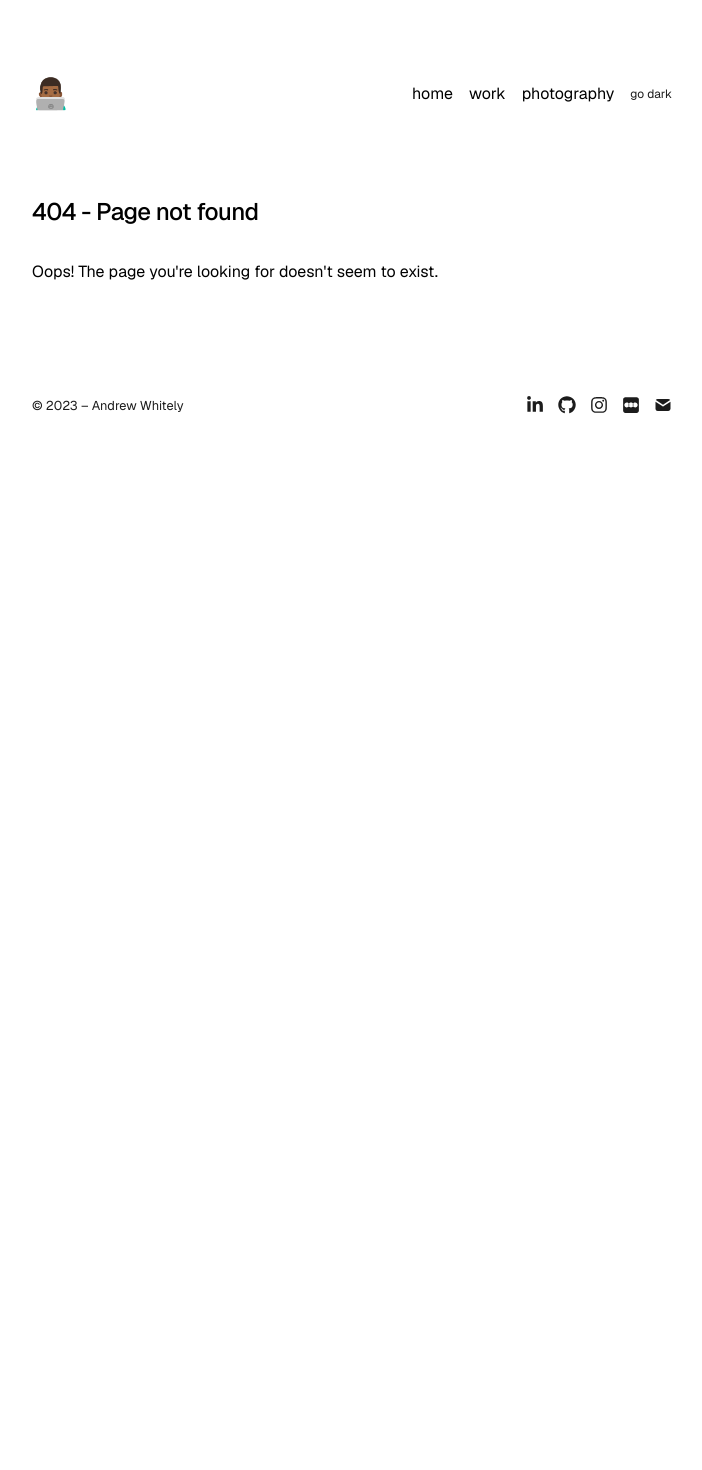
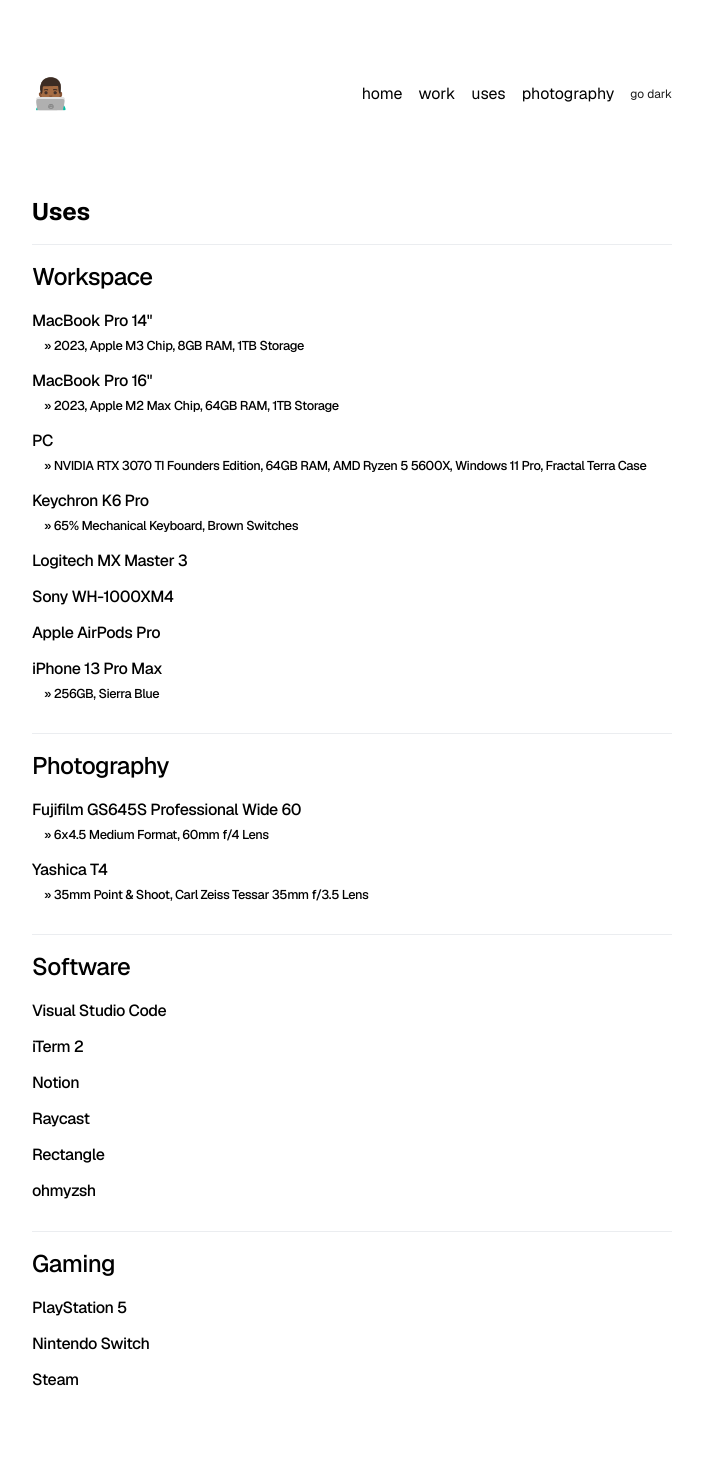
Before and after one commit to minchingtonak/am-works, a Next.js app: page /uses in a window 1280 px wide. Before the commit this address had no page. Shown: the top 1470 px of the page, without its empty margins (288-990 px from the left). Before the commit the page ends 1016 px from the top, so only its background shows below. Built offline with nearby package versions, Linux system fonts and the light colour scheme.

Commit message:
add uses and new styles

```diff
--- a/app/components/nav.tsx
+++ b/app/components/nav.tsx
@@ -4,6 +4,7 @@ import { ThemeSwitch } from './theme-switch';
 const navItems = {
   '/': { name: 'home' },
   '/work': { name: 'work' },
+  '/uses': { name: 'uses' },
 };
 
 export function Navbar() {
--- a/app/global.css
+++ b/app/global.css
@@ -5,6 +5,11 @@
 ::selection {
   background-color: #060402;
   color: #fefefe;
+}
+
+.dark ::selection {
+  background-color: #fefefe;
+  color: #060402;
 }
 
 /* Light theme colors */
@@ -152,7 +157,7 @@ table {
 
 @media (prefers-color-scheme: dark) {
   ::selection {
-    background-color: #fefefe;
-    color: #060402;
+    background-color: #060402;
+    color: #fefefe;
   }
 }
--- a/app/page.tsx
+++ b/app/page.tsx
@@ -2,16 +2,26 @@ export default function Page() {
   return (
     <section>
       <div className='prose prose-neutral dark:prose-invert'>
-        <p>
-          <span className='text-2xl font-medium tracking-tight '>
-            Andrew Whitely
-          </span>{' '}
-          is a software engineer currently located in Charlotte, North Carolina.
+        <p className='text-2xl font-bold tracking-tight'>
+          Hey, I'm <mark className='text-[#B95B54] bg-transparent'>Andrew</mark>{' '}
+          &mdash; a{' '}
+          <mark className='text-[#B95B54] bg-transparent'>
+            product-focused, fullstack software engineer
+          </mark>{' '}
+          and{' '}
+          <mark className='text-[#B95B54] bg-transparent'>
+            chronic hobbyist
+          </mark>{' '}
+          based in Charlotte, North Carolina.
         </p>
         <p>
-          I like making things that will improve people's interactions with the
-          things that they use daily. I'm passionate about technology,
-          photography, movies, and a slew of other interests and hobbies.
+          I’m passionate about building solutions that improve how people
+          interact with the technology that they use daily. I’ve had the
+          privilege to work in various industries and build a variety of
+          products. With a creative approach to my work, I focus on user
+          experience and visual design to bring a thoughtful touch to the
+          products I build. Outside of work, I enjoy photography, movies,
+          cycling, and a slew of other interests and hobbies.
         </p>
         <p>
           Currently open to freelance and full-time opportunities. Let's{' '}
--- /dev/null
+++ b/app/uses/page.tsx
@@ -0,0 +1,107 @@
+import type { Metadata } from 'next';
+import { Products } from './uses-data';
+
+export const metadata: Metadata = {
+  title: `Uses`,
+  description: 'all of the stuff',
+};
+
+export default function Uses() {
+  return (
+    <section>
+      <div className='text-2xl font-bold'>Uses</div>
+      <hr className='flex m-auto my-4 opacity-75 dark:opacity-25 w-full' />
+      {/* Workspace */}
+      <h1 className='mb-4 text-2xl font-medium tracking-tight'>Workspace</h1>
+      {Products.filter(
+        (product, index) => product.category === 'workspace'
+      ).map((product, index) => (
+        <div key={index} className='flex flex-col'>
+          <div className='w-full flex justify-between items-baseline'>
+            <span className='text-black dark:text-white font-medium tracking-tight block group transition-opacity duration-200'>
+              <p key={index}>
+                {product.name}
+                <br />
+                {product.description ? (
+                  <small className='ml-3'>» {product.description}</small>
+                ) : null}
+              </p>
+            </span>
+          </div>
+          <p className='prose prose-neutral dark:prose-invert pt-3'></p>
+        </div>
+      ))}
+
+      <hr className='flex m-auto my-4 opacity-75 dark:opacity-25 w-full' />
+
+      {/* Photography */}
+      <h1 className='mb-4 text-2xl font-medium tracking-tight'>Photography</h1>
+      {Products.filter(
+        (product, index) => product.category === 'photography'
+      ).map((product, index) => (
+        <div key={index} className='flex flex-col'>
+          <div className='w-full flex justify-between items-baseline'>
+            <span className='text-black dark:text-white font-medium tracking-tight block group transition-opacity duration-200'>
+              <p key={index}>
+                {product.name}
+                <br />
+                {product.description ? (
+                  <small className='ml-3'>» {product.description}</small>
+                ) : null}
+              </p>
+            </span>
+          </div>
+          <p className='prose prose-neutral dark:prose-invert pt-3'></p>
+        </div>
+      ))}
+
+      <hr className='flex m-auto my-4 opacity-75 dark:opacity-25 w-full' />
+
+      {/* Software */}
+      <h1 className='mb-4 text-2xl font-medium tracking-tight'>Software</h1>
+      {Products.filter((product, index) => product.category === 'software').map(
+        (product, index) => (
+          <div key={index} className='flex flex-col'>
+            <div className='w-full flex justify-between items-baseline'>
+              <span className='text-black dark:text-white font-medium tracking-tight block group transition-opacity duration-200'>
+                <p key={index}>
+                  {product.name}
+                  <br />
+                  {product.description ? (
+                    <small className='ml-3'>» {product.description}</small>
+                  ) : null}
+                </p>
+              </span>
+            </div>
+            <p className='prose prose-neutral dark:prose-invert pt-3'></p>
+          </div>
+        )
+      )}
+
+      <hr className='flex m-auto my-4 opacity-75 dark:opacity-25 w-full' />
+
+      {/* Gaming */}
+      <h1 className='mb-4 text-2xl font-medium tracking-tight'>Gaming</h1>
+      {Products.filter((product, index) => product.category === 'gaming').map(
+        (product, index) => (
+          <div key={index} className='flex flex-col'>
+            <div className='w-full flex justify-between items-baseline'>
+              <span className='text-black dark:text-white font-medium tracking-tight block group hover:opacity-80 transition-opacity duration-200'>
+                <p key={index}>
+                  {product.name}
+                  <br />
+                  {product.description ? (
+                    <small className='ml-3'>» {product.description}</small>
+                  ) : null}
+                </p>
+              </span>
+            </div>
+            <p className='prose prose-neutral dark:prose-invert pt-3'></p>
+          </div>
+        )
+      )}
+
+      <div className='space-y-6'></div>
+    </section>
+  );
+}
--- /dev/null
+++ b/app/uses/uses-data.tsx
@@ -0,0 +1,93 @@
+export interface Product {
+  name: string;
+  category: string;
+  description?: string;
+  styles?: string;
+}
+
+export const Products: Product[] = [
+  {
+    name: 'MacBook Pro 14"',
+    category: 'workspace',
+    description: '2023, Apple M3 Chip, 8GB RAM, 1TB Storage',
+  },
+  {
+    name: 'MacBook Pro 16"',
+    category: 'workspace',
+    description: '2023, Apple M2 Max Chip, 64GB RAM, 1TB Storage',
+  },
+  {
+    name: 'PC',
+    category: 'workspace',
+    description:
+      'NVIDIA RTX 3070 TI Founders Edition, 64GB RAM, AMD Ryzen 5 5600X, Windows 11 Pro, Fractal Terra Case',
+  },
+  {
+    name: 'Keychron K6 Pro',
+    category: 'workspace',
+    description: '65% Mechanical Keyboard, Brown Switches',
+  },
+  {
+    name: 'Logitech MX Master 3',
+    category: 'workspace',
+  },
+  {
+    name: 'Sony WH-1000XM4',
+    category: 'workspace',
+  },
+  {
+    name: 'Apple AirPods Pro',
+    category: 'workspace',
+  },
+  {
+    name: 'iPhone 13 Pro Max',
+    category: 'workspace',
+    description: '256GB, Sierra Blue',
+  },
+  {
+    name: 'PlayStation 5',
+    category: 'gaming',
+  },
+  {
+    name: 'Nintendo Switch',
+    category: 'gaming',
+  },
+  {
+    name: 'Fujifilm GS645S Professional Wide 60',
+    category: 'photography',
+    description: '6x4.5 Medium Format, 60mm f/4 Lens',
+  },
+  {
+    name: 'Yashica T4',
+    category: 'photography',
+    description: '35mm Point & Shoot, Carl Zeiss Tessar 35mm f/3.5 Lens',
+  },
+  {
+    name: 'Visual Studio Code',
+    category: 'software',
+  },
+  {
+    name: 'iTerm 2',
+    category: 'software',
+  },
+  {
+    name: 'Notion',
+    category: 'software',
+  },
+  {
+    name: 'Raycast',
+    category: 'software',
+  },
+  {
+    name: 'Rectangle',
+    category: 'software',
+  },
+  {
+    name: 'ohmyzsh',
+    category: 'software',
+  },
+  {
+    name: 'Steam',
+    category: 'gaming',
+  },
+];
--- a/app/work/experience-data.tsx
+++ b/app/work/experience-data.tsx
@@ -59,6 +59,6 @@ export const Projects: Role[] = [
     description:
       'Building a freelance networking platform to open pathways to jobs in entertainment industries by connecting freelancers directly to employers.',
     url: 'https://surelywork.com/',
-    styles: 'hover:bg-[#A3FD3D]',
+    styles: 'hover:bg-[#A3FD3D] dark:hover:text-[#060402]',
   },
 ];
--- a/app/work/page.tsx
+++ b/app/work/page.tsx
@@ -13,8 +13,9 @@ export default function Work() {
 
   return (
     <section>
-      <div className='text-xl font-normal'>
+      <div className='text-xl font-bold'>
         Currently at{' '}
+        <mark className='text-[#B95B54] bg-transparent'>
           <a
             href='https://boozallen.com/'
             target='_blank'
@@ -22,7 +23,9 @@ export default function Work() {
           >
             Booz Allen Hamilton
           </a>
+        </mark>
         , previously at{' '}
+        <mark className='text-[#B95B54] bg-transparent'>
           <a
             href='https://twitter.com/firstfloorapp'
             target='_blank'
@@ -30,7 +33,9 @@ export default function Work() {
           >
             FirstFloor Studios
           </a>
+        </mark>
         , and before then at{' '}
+        <mark className='text-[#B95B54] bg-transparent'>
           <a
             href='https://capitalone.com/'
             target='_blank'
@@ -38,7 +43,9 @@ export default function Work() {
           >
             Capital One
           </a>
+        </mark>
         . Building something at{' '}
+        <mark className='text-[#B95B54] bg-transparent'>
           <a
             href='https://lunchbox.studio/'
             target='_blank'
@@ -46,6 +53,7 @@ export default function Work() {
           >
             Lunchbox Studio
           </a>
+        </mark>
         .
       </div>
       <hr className='flex m-auto my-4 opacity-75 dark:opacity-25 w-full' />
@@ -54,9 +62,9 @@ export default function Work() {
       </h1>
       <div className='space-y-6'>
         {workExperience.map((job, index) => (
-          <div className='flex flex-col'>
+          <div key={index} className='flex flex-col'>
             <div className='w-full flex justify-between items-baseline'>
-              <span className='text-black dark:text-white font-medium tracking-tight block group hover:opacity-80 transition-opacity duration-200'>
+              <span className='text-black dark:text-white font-medium tracking-tight block group transition-opacity duration-200'>
                 <a
                   key={index}
                   href={job.url}
```
Lines whose indentation alone changed are shown as unchanged.
